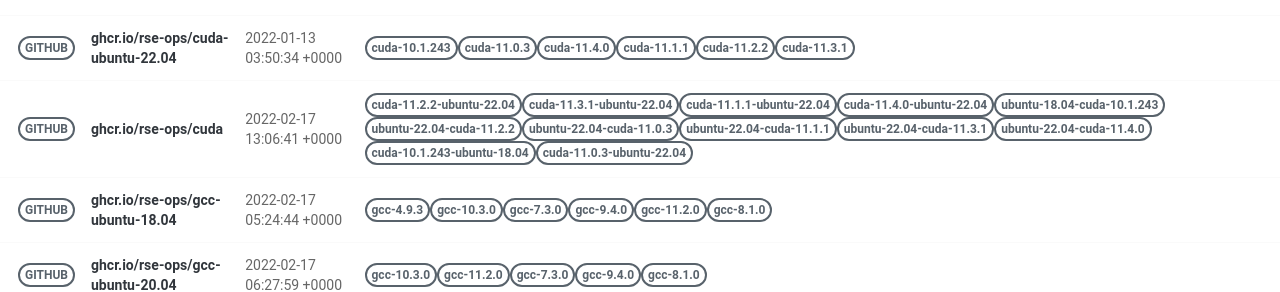
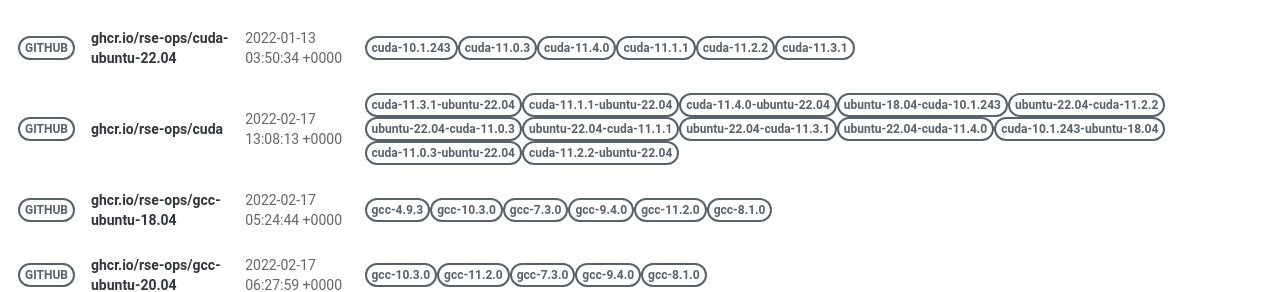
Before and after one commit to rse-ops/docker-images, a Jekyll site: the page built from pages/index.md, in a window 1280 px wide. Shown: the part 414-706 px from the top of the page. Built offline with Jekyll 4.4.1, drawn with Linux system fonts in a browser that asks for light colours; nearby versions of some CDN libraries; part of the change alters nothing that is shown.

Commit message:
Automated push to update library 2022-02-17

```diff
--- a/_library/ghcr.io-rse-ops-cuda.md
+++ b/_library/ghcr.io-rse-ops-cuda.md
@@ -1,14 +1,11 @@
 ---
 layout: container
 name: ghcr.io/rse-ops/cuda
-updated_at: 2022-02-17 13:06:41.210695
+updated_at: 2022-02-17 13:08:13.335736
 
 
 container_url: https://github.com/orgs/rse-ops/packages/container/package/cuda
 versions:
- - tag: cuda-11.2.2-ubuntu-22.04
-   dockerfile: https://github.com/rse-ops/docker-images/blob/main/ubuntu/cuda/Dockerfile
-   manifest: https://crane.ggcr.dev/manifest/ghcr.io/rse-ops/cuda:cuda-11.2.2-ubuntu-22.04
  - tag: cuda-11.3.1-ubuntu-22.04
    dockerfile: https://github.com/rse-ops/docker-images/blob/main/ubuntu/cuda/Dockerfile
    manifest: https://crane.ggcr.dev/manifest/ghcr.io/rse-ops/cuda:cuda-11.3.1-ubuntu-22.04
@@ -42,5 +39,8 @@ versions:
  - tag: cuda-11.0.3-ubuntu-22.04
    dockerfile: https://github.com/rse-ops/docker-images/blob/main/ubuntu/cuda/Dockerfile
    manifest: https://crane.ggcr.dev/manifest/ghcr.io/rse-ops/cuda:cuda-11.0.3-ubuntu-22.04
+ - tag: cuda-11.2.2-ubuntu-22.04
+   dockerfile: https://github.com/rse-ops/docker-images/blob/main/ubuntu/cuda/Dockerfile
+   manifest: https://crane.ggcr.dev/manifest/ghcr.io/rse-ops/cuda:cuda-11.2.2-ubuntu-22.04
 
 ---
```
